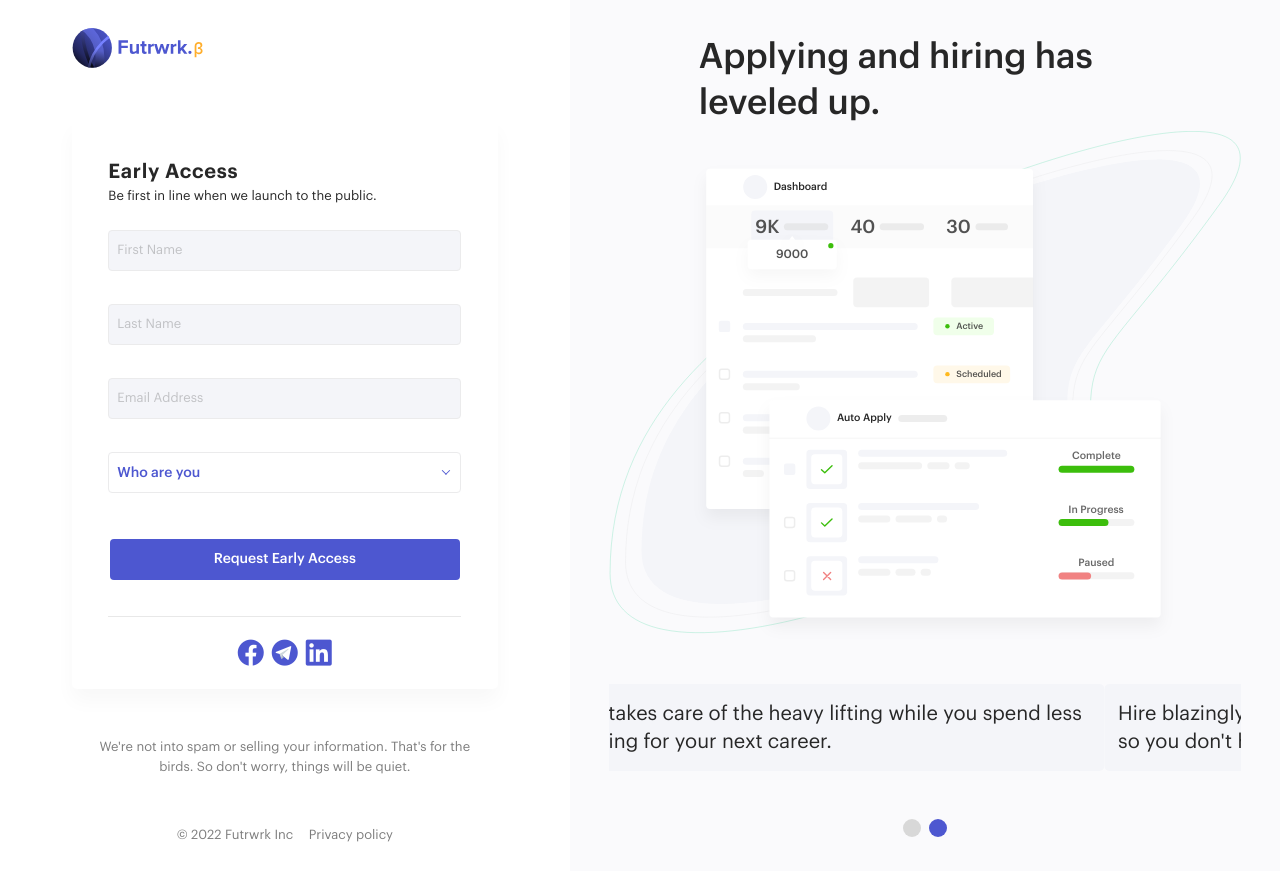
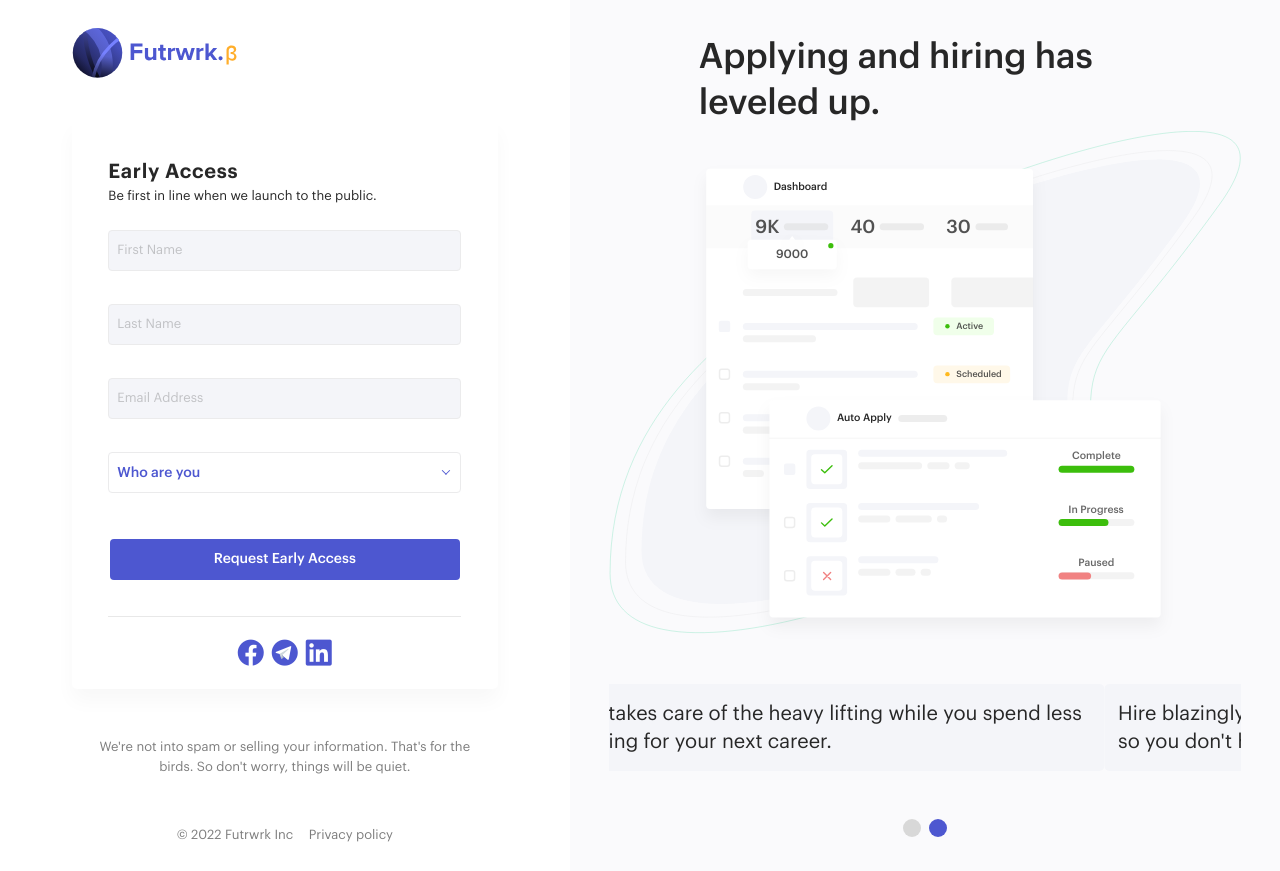
Before and after one commit to usakovigor/Futrwrk-landing, a website: page src/html/sign-up.html in a window 1280 px wide. Drawn offline with nearby package versions, Linux system fonts and the light colour scheme; files that its build step writes are made by us from their sources; files whose address does not match are found by name.

Commit message:
removed width of logo on sign up and privacy policy

```diff
--- a/src/scss/layouts/privacy-policy.scss
+++ b/src/scss/layouts/privacy-policy.scss
@@ -20,7 +20,6 @@
   }
 
   &__logo {
-    width: 131px;
     cursor: pointer;
   }
 }
--- a/src/scss/layouts/sign-up.scss
+++ b/src/scss/layouts/sign-up.scss
@@ -21,7 +21,6 @@
   }
 
   &__logo {
-    width: 131px;
     cursor: pointer;
   }
 }
```
Also changed, not shown: dist/css/privacy-policy.css, dist/css/sign-up.css, dist/for-employers.html (added).
